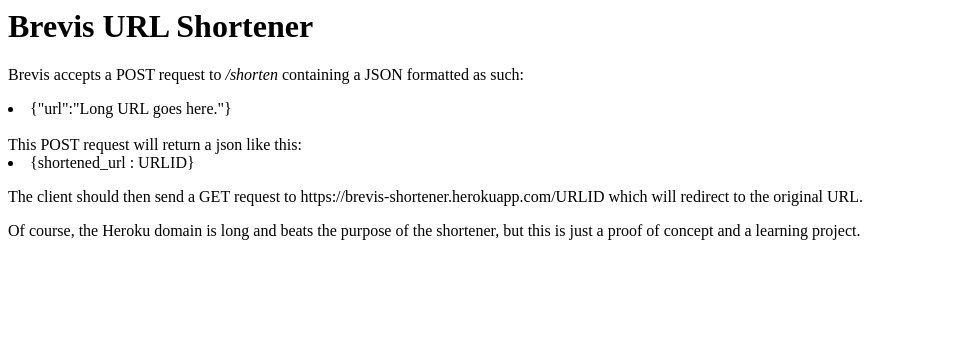
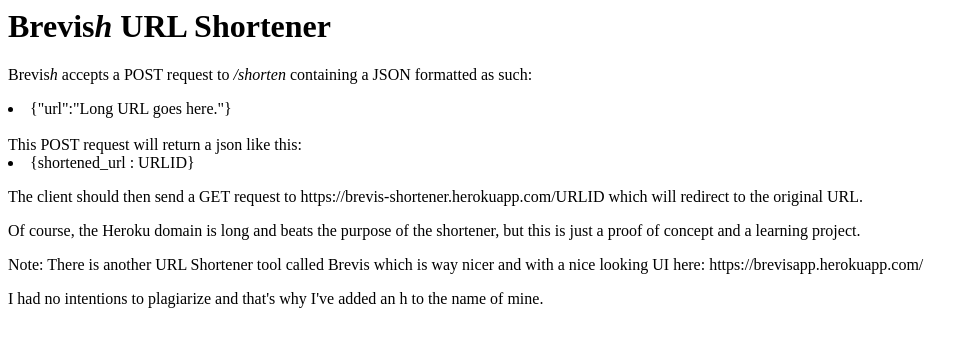
Before and after one commit to pointerish/Brevis, a Flask app: page / in a window 1280 px wide. Shown: the top 347 px of the page, without its empty margins (0-978 px from the left). Run offline with Flask 2, Linux system fonts and the light colour scheme.

Commit message:
Updated home.html template

```diff
--- a/templates/home.html
+++ b/templates/home.html
@@ -1,13 +1,15 @@
 <html>
     <head>
-        <title>Brevis URL Shortener</title>
+        <title>Brevis<i>h</i> URL Shortener</title>
     </head>
     <body>
-        <h1>Brevis URL Shortener</h1>
-        <p>Brevis accepts a POST request to <i>/shorten</i> containing a JSON formatted as such:<br/><li>{"url":"Long URL goes here."}</li><br/>
+        <h1>Brevis<i>h</i> URL Shortener</h1>
+        <p>Brevis<i>h</i> accepts a POST request to <i>/shorten</i> containing a JSON formatted as such:<br/><li>{"url":"Long URL goes here."}</li><br/>
         This POST request will return a json like this:<br/> <li> {shortened_url : URLID}</li></p> <p>The client should then send a GET request to
         https://brevis-shortener.herokuapp.com/URLID which will redirect to the original URL.</p>
         <p> Of course, the Heroku domain is long and beats the purpose of the shortener, but this is just a proof of concept and a learning
         project.</p>
+        <p>Note: There is another URL Shortener tool called Brevis which is way nicer and with a nice looking UI here: https://brevisapp.herokuapp.com/ </p>
+        <p>I had no intentions to plagiarize and that's why I've added an h to the name of mine.</p>
     </body>
 </html>
```
